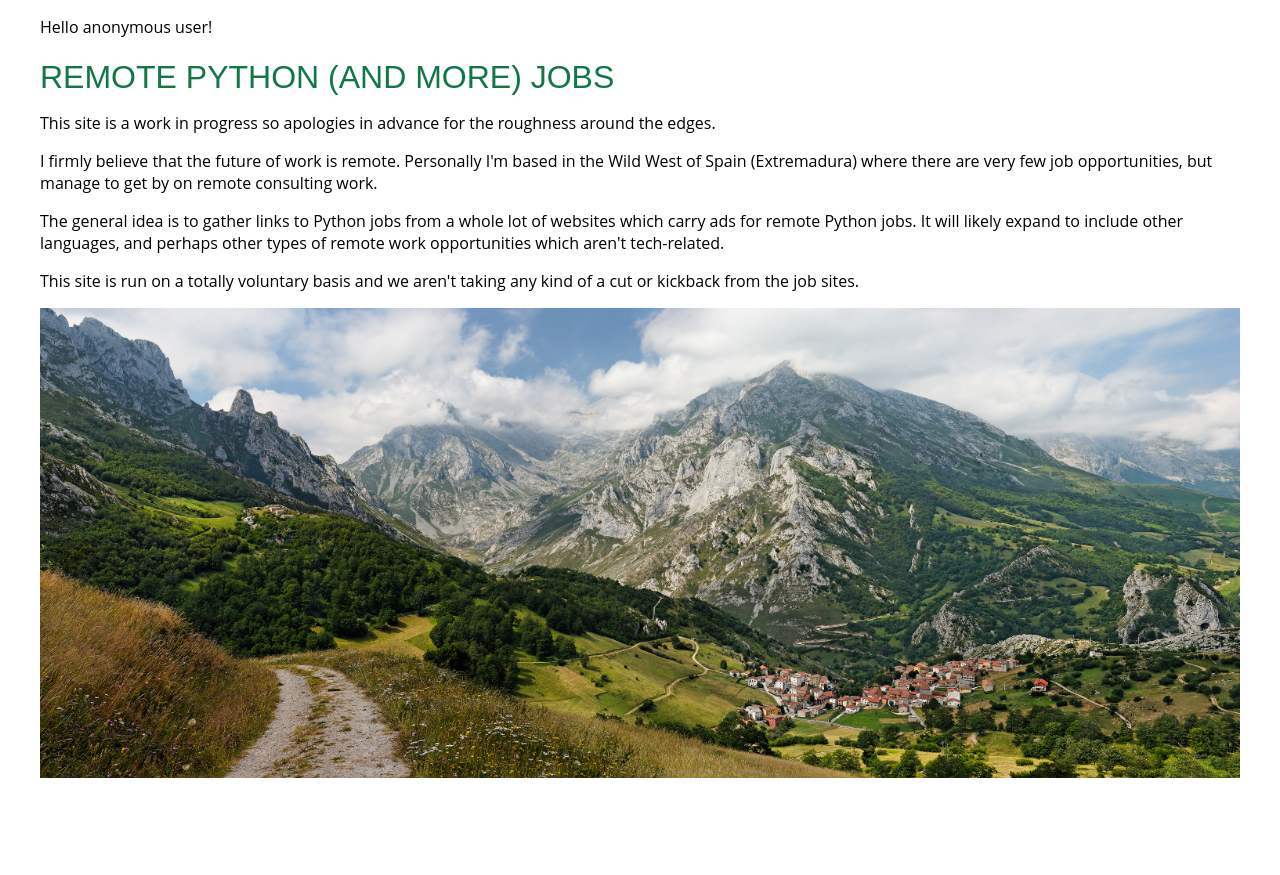
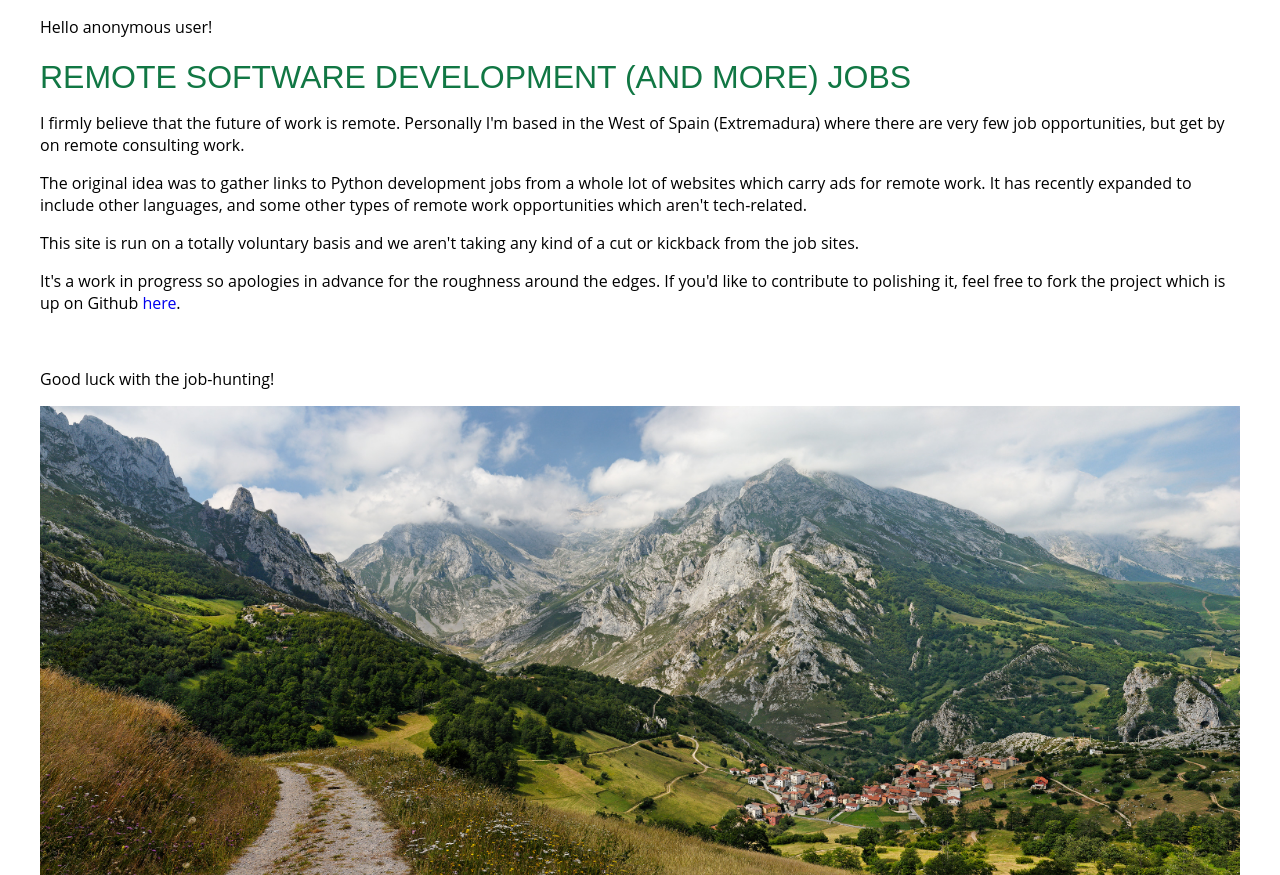
Before and after one commit to margyle/remotor, a Django app: page / in a window 1280 px wide. Shown: the part 67-942 px from the top of the page. Before the commit the page ends 845 px from the top, so only its background shows below. Run offline with Django 3.2, Linux system fonts and the light colour scheme.

Commit message:
Update to document that we're not so Python-focused any more

```diff
--- a/board/templates/board/index.html
+++ b/board/templates/board/index.html
@@ -9,19 +9,23 @@
 	  <p>Hello anonymous user!</p>
 	{% endif %}
 	</div>
-	<h1>Remote Python (and more) jobs</h1>
+	<h1>Remote Software Development (and more) Jobs</h1>
 	<div class="intro">
-	<p>This site is a work in progress so apologies in advance for the roughness
-	around the edges.</p>
 	<p>I firmly believe that the future of work is remote. Personally I'm based
-	in the Wild West of Spain (Extremadura) where there are very few job
-	opportunities, but manage to get by on remote consulting work.</p>
-	<p>The general idea is to gather links to Python jobs from a whole lot of
-	websites which carry ads for remote Python jobs. It will likely expand to
-	include other languages, and perhaps other types of remote work opportunities
-	which aren't tech-related.</p>
+	in the West of Spain (Extremadura) where there are very few job
+	opportunities, but get by on remote consulting work.</p>
+	<p>The original idea was to gather links to Python development jobs from a
+	whole lot of websites which carry ads for remote work. It has recently
+	expanded to include other languages, and some other types of remote work
+	opportunities which aren't tech-related.</p>
 	<p>This site is run on a totally voluntary basis and we aren't taking any
 	kind of a cut or kickback from the job sites.</p>
+    <p>It's a work in progress so apologies in advance for the roughness
+    around the edges. If you'd like to contribute to polishing it, feel free to
+    fork the project which is up on Github
+    <a href="https://github.com/jamiebull1/remotor">here</a>.</p>
+    <br>
+    <p>Good luck with the job-hunting!</p>
 	</div>
 	<img class="background" src="{% static 'img/picos.jpg' %}" alt="picos de europa"></img>
 {% endblock %}
```
Also changed, not shown: README.md.
